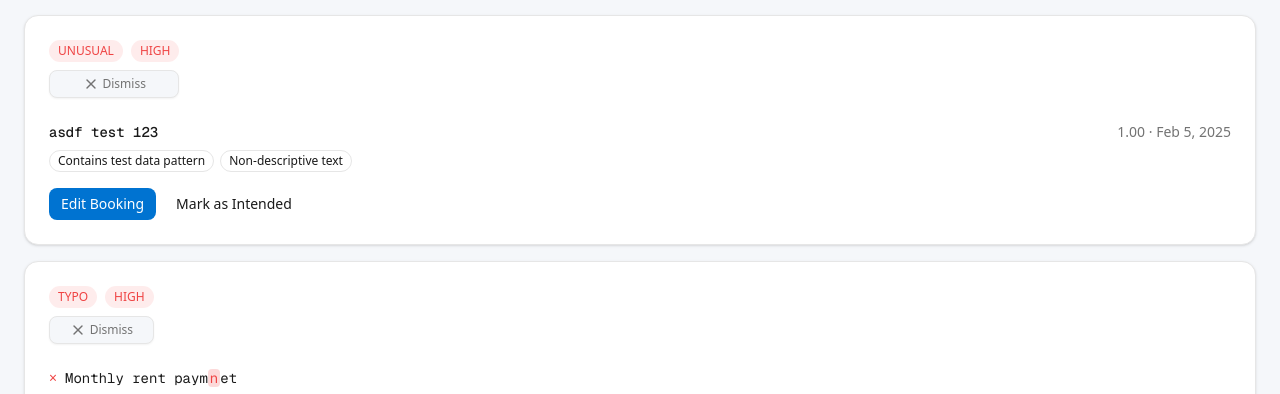
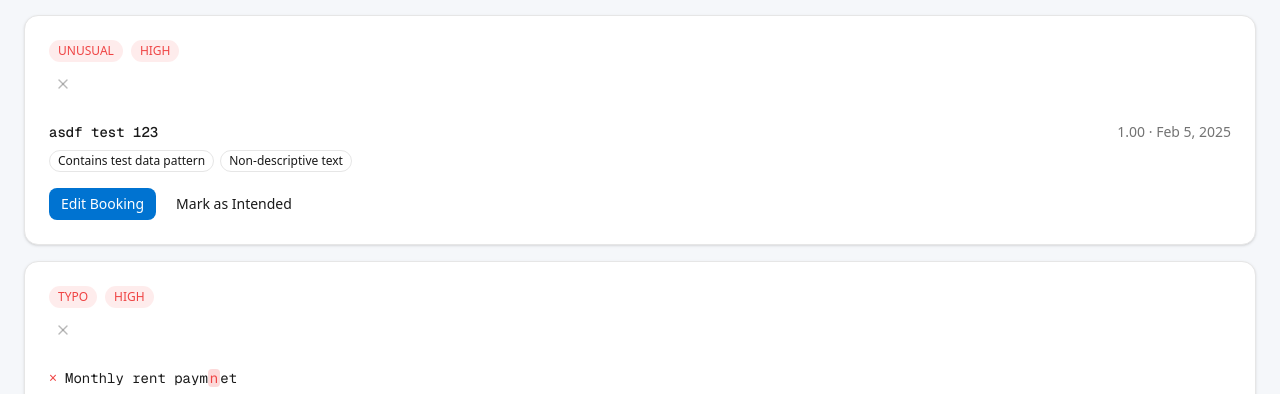
Before and after one commit to farambis/northscope, a Next.js app: page /bookings/anomalies in a window 1280 px wide. Shown: the part 364-758 px from the top of the page. Built offline with nearby package versions, Linux system fonts and the light colour scheme.

Commit message:
Revert dismiss button to ghost icon style (#27)
Co-authored-by: Victor Webersberger <victor.webersberger@andamp.io>

```diff
--- a/src/components/bookings/AnomalyCard.tsx
+++ b/src/components/bookings/AnomalyCard.tsx
@@ -145,14 +145,13 @@ export function AnomalyCard({ group, onDismiss, onAction, onMarkIntended }: Anom
           <ConfidenceBadge confidence={group.confidence} />
         </div>
         <Button
-          variant="outline"
-          size="sm"
-          className="h-7 gap-1 text-xs text-muted-foreground hover:text-foreground transition-colors"
+          variant="ghost"
+          size="icon"
+          className="h-7 w-7 text-muted-foreground/50 hover:text-foreground transition-colors"
           onClick={() => onDismiss(group.id)}
           aria-label="Dismiss"
         >
-          <X className="h-3 w-3" />
-          Dismiss
+          <X className="h-3.5 w-3.5" />
         </Button>
       </CardHeader>
       <CardContent className="space-y-4">
```
